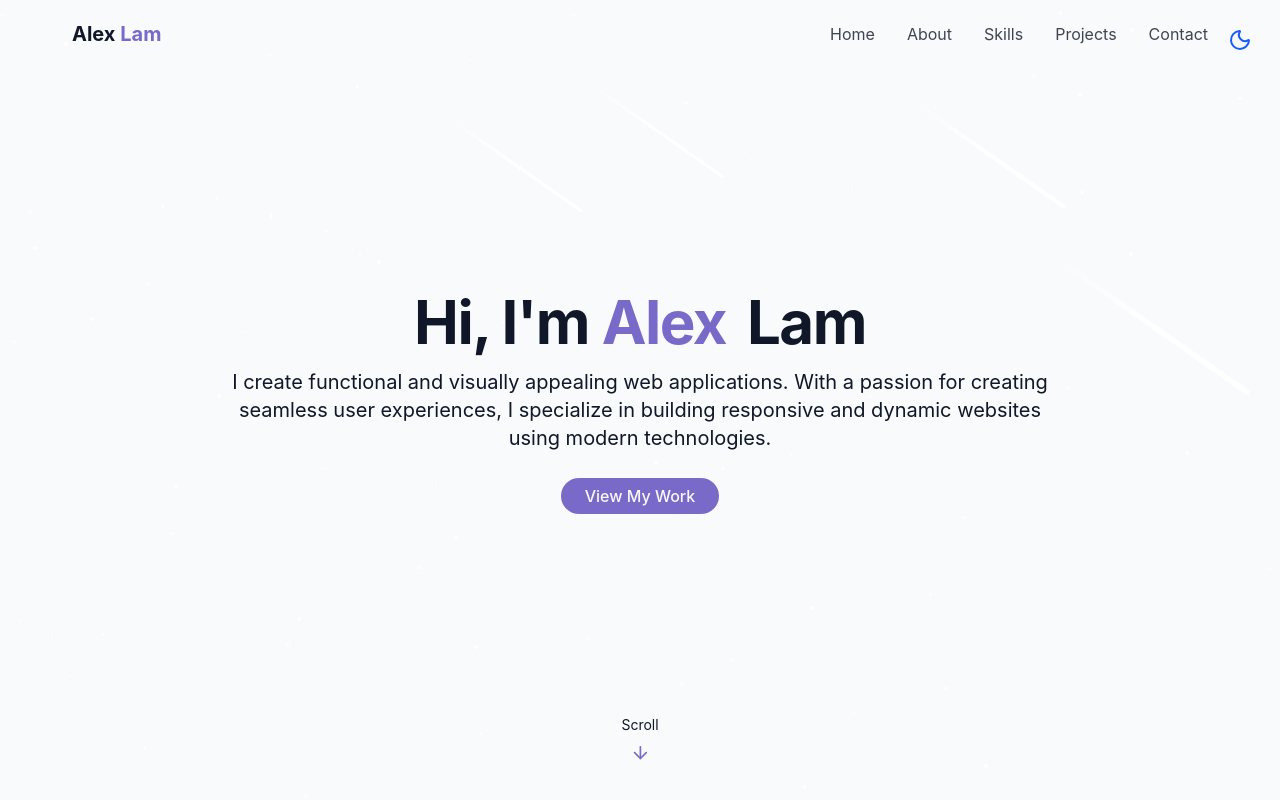
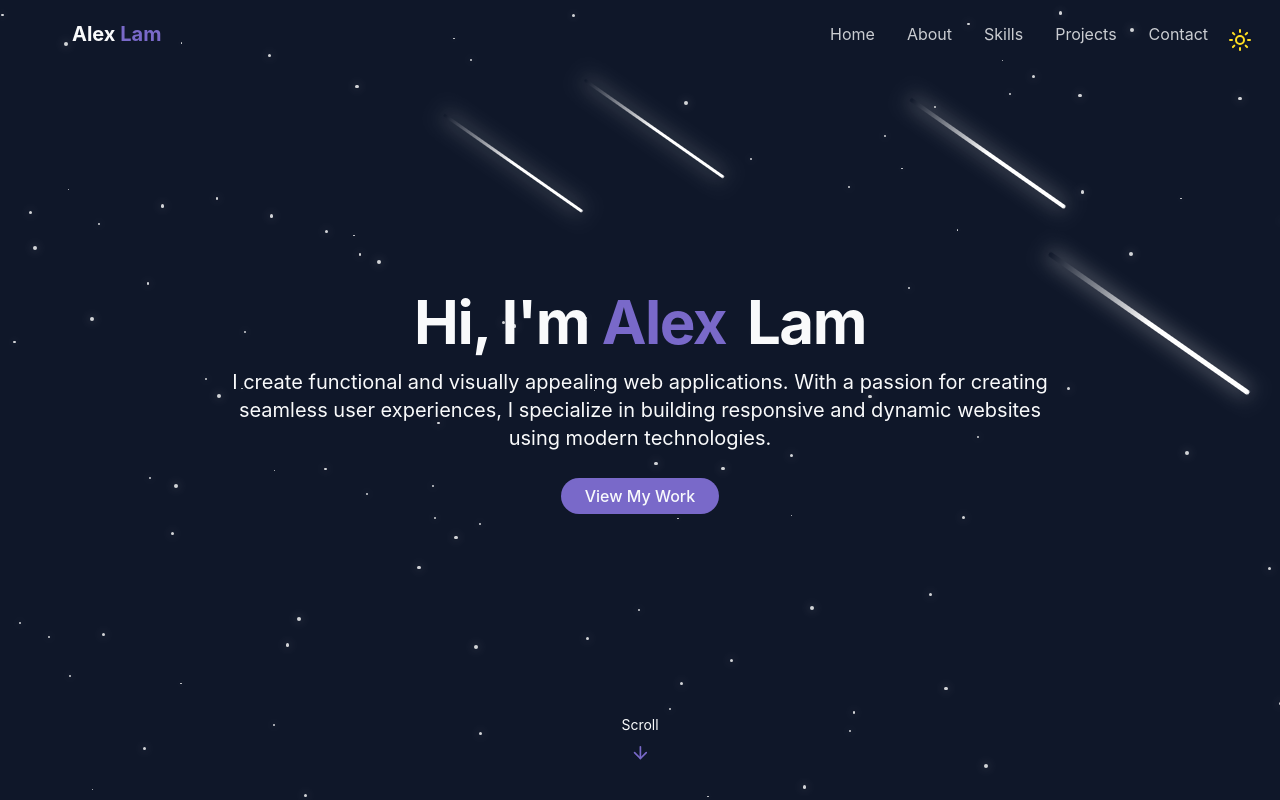
Before and after one commit to alam1704/personal-portfolio, a React (Vite) app: page / in a window 1280 px wide. Shown: the top 800 px of the page. Built offline with nearby package versions, Linux system fonts and the light colour scheme.

Commit message:
initial load in dark mode

```diff
--- a/public/theme-init.js
+++ b/public/theme-init.js
@@ -1,7 +1,6 @@
 (function () {
   const savedTheme = localStorage.getItem("theme");
-  const prefersDark = window.matchMedia("(prefers-color-scheme: dark)").matches;
-  if (savedTheme === "dark" || (!savedTheme && prefersDark)) {
+  if (savedTheme === "dark" || !savedTheme) {
     document.documentElement.classList.add("dark");
   } else {
     document.documentElement.classList.remove("dark");
```
